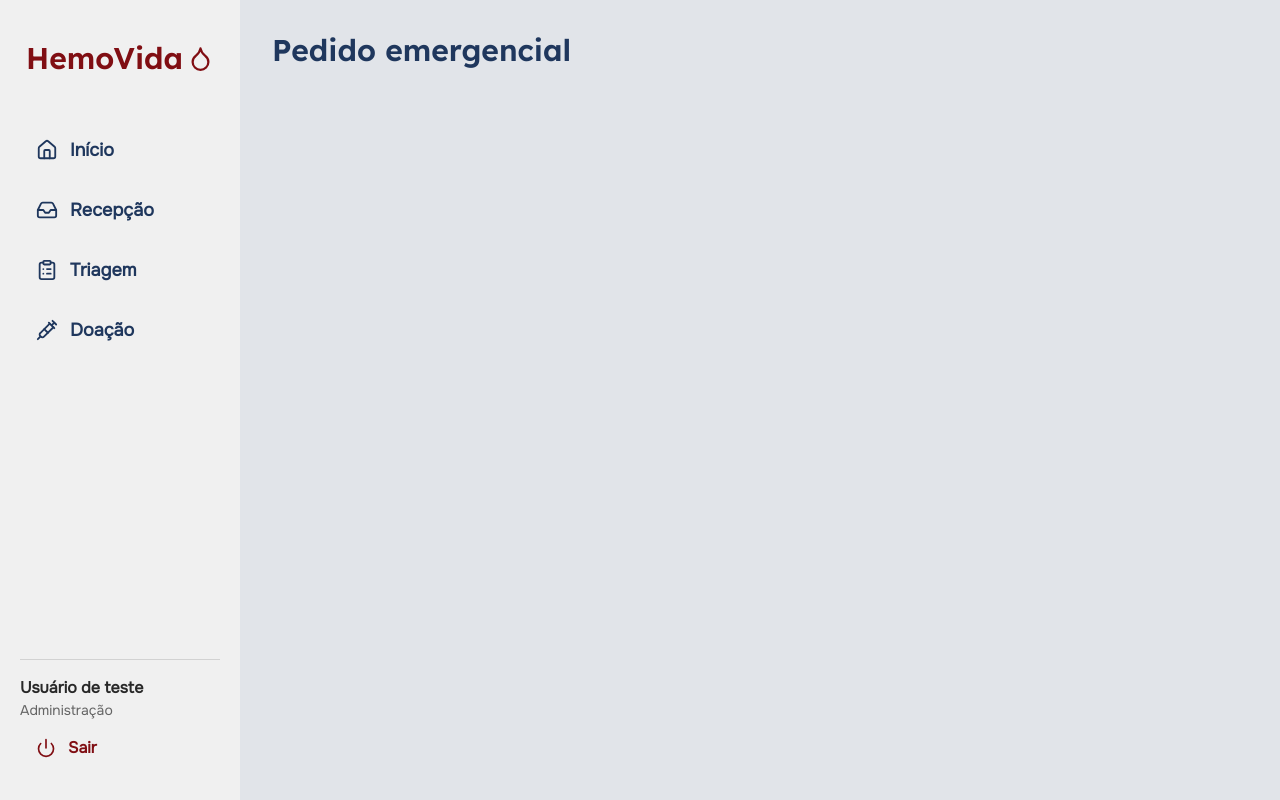
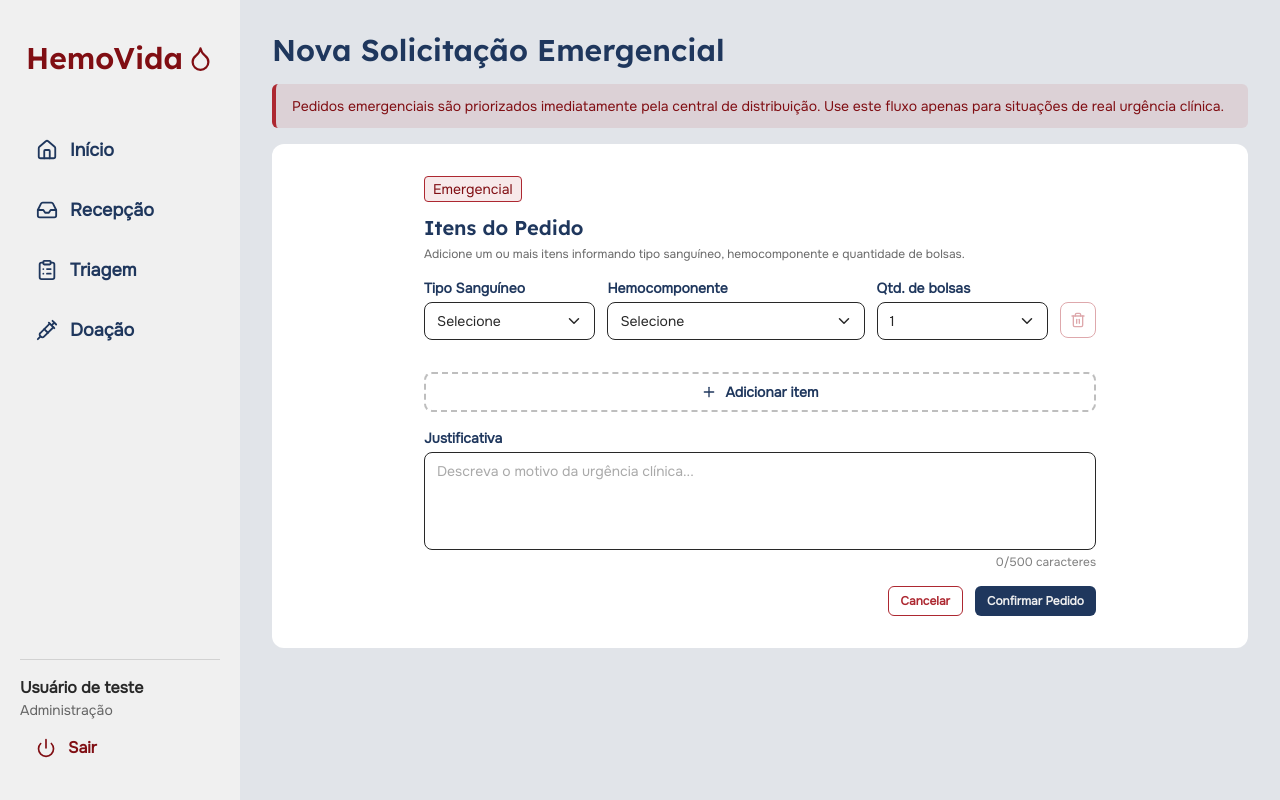
Before and after one commit to RalphMerling/20262M-prj5-hemovida-front-end, a Next.js app: page /admin/demanda/emergencial in a window 1280 px wide. Built offline with nearby package versions, Linux system fonts and the light colour scheme.

Commit message:
feat: tela de pedido emergencial

```diff
--- a/src/app/admin/(painel)/demanda/emergencial/page.tsx
+++ b/src/app/admin/(painel)/demanda/emergencial/page.tsx
@@ -1,8 +1,20 @@
+import { FormularioPedido } from "@/components/demanda/FormularioPedido";
+
+// Pedido emergencial: /admin/demanda/emergencial
 export default function PedidoEmergencial() {
   return (
     <div className="flex flex-col gap-4">
-      <h1 className="text-3xl text-azul-1">Pedido emergencial</h1>
-      {/* TODO: formulário do pedido emergencial */}
+      <h1 className="text-3xl text-azul-1">Nova Solicitação Emergencial</h1>
+
+      <p
+        role="note"
+        className="rounded-md border-l-4 border-vermelho-1 bg-vermelho-1/10 px-4 py-3 text-sm text-vermelho-2"
+      >
+        Pedidos emergenciais são priorizados imediatamente pela central de distribuição. Use este fluxo apenas para
+        situações de real urgência clínica.
+      </p>
+
+      <FormularioPedido tipo="EMERGENCIAL" />
     </div>
   );
 }
--- /dev/null
+++ b/src/components/demanda/CampoJustificativa.tsx
@@ -0,0 +1,46 @@
+import { useId } from "react";
+import type { TextareaHTMLAttributes } from "react";
+
+interface CampoJustificativaProps extends Omit<TextareaHTMLAttributes<HTMLTextAreaElement>, "value" | "maxLength"> {
+  label: string;
+  value: string;
+  maxLength: number;
+  erro?: string;
+}
+
+// Campo de texto grande com contador de caracteres. Visual igual ao InputField (tema admin).
+export function CampoJustificativa({ label, value, maxLength, erro, id, ...resto }: CampoJustificativaProps) {
+  const idGerado = useId();
+  const campoId = id ?? idGerado;
+
+  return (
+    <div className="flex w-full flex-col gap-1">
+      <label htmlFor={campoId} className="text-sm font-bold text-azul-1">
+        {label}
+      </label>
+      <textarea
+        id={campoId}
+        value={value}
+        maxLength={maxLength}
+        rows={4}
+        aria-invalid={erro ? true : undefined}
+        className={`w-full resize-none rounded-lg border bg-card px-3 py-2 text-sm outline-none placeholder:text-preto/40 focus:ring-2 focus:ring-azul-3 ${
+          erro ? "border-vermelho-1" : "border-preto"
+        }`}
+        {...resto}
+      />
+      <div className="flex justify-between gap-2">
+        {erro ? (
+          <p role="alert" className="text-sm text-vermelho-1">
+            {erro}
+          </p>
+        ) : (
+          <span />
+        )}
+        <span className="text-xs text-preto/60">
+          {value.length}/{maxLength} caracteres
+        </span>
+      </div>
+    </div>
+  );
+}
--- a/src/components/demanda/FormularioPedido.tsx
+++ b/src/components/demanda/FormularioPedido.tsx
@@ -5,7 +5,9 @@ import { useRouter } from "next/navigation";
 import { useRef, useState } from "react";
 import type { FormEvent } from "react";
 import { SelectField } from "@/components/form/SelectField";
+import { CampoJustificativa } from "@/components/demanda/CampoJustificativa";
 import { Alert } from "@/components/ui/Alert";
+import { Badge } from "@/components/ui/Badge";
 import { Button } from "@/components/ui/Button";
 import { Card } from "@/components/ui/Card";
 import { ConfirmDialog } from "@/components/ui/ConfirmDialog";
@@ -14,6 +16,7 @@ import type { TipoPedido } from "@/models/pedido";
 const tiposSanguineos = ["A+", "A-", "B+", "B-", "AB+", "AB-", "O+", "O-"];
 const hemocomponentes = ["Concentrado de Hemácias", "Plaquetas", "Plasma", "Outros"];
 const quantidades = Array.from({ length: 20 }, (_, i) => String(i + 1));
+const LIMITE_JUSTIFICATIVA = 500;
 
 type Campo = "tipoSanguineo" | "hemocomponente" | "quantidade";
 
@@ -41,11 +44,16 @@ export function FormularioPedido({ tipo }: { tipo: TipoPedido }) {
   const [itens, setItens] = useState<ItemFormulario[]>([
     { chave: 1, tipoSanguineo: "", hemocomponente: "", quantidade: "1" },
   ]);
+  const [justificativa, setJustificativa] = useState("");
+  const [erroJustificativa, setErroJustificativa] = useState("");
   const [erros, setErros] = useState<Erros>({});
   const [sucesso, setSucesso] = useState(false);
   const [confirmandoCancelar, setConfirmandoCancelar] = useState(false);
 
-  const preenchido = itens.length > 1 || itens.some((i) => i.tipoSanguineo || i.hemocomponente || i.quantidade !== "1");
+  const emergencial = tipo === "EMERGENCIAL";
+  const preenchido =
+    justificativa.trim() !== "" ||
+    itens.length > 1 || itens.some((i) => i.tipoSanguineo || i.hemocomponente || i.quantidade !== "1");
 
   function atualizar(chave: number, campo: Campo, valor: string) {
     setSucesso(false);
@@ -81,15 +89,20 @@ export function FormularioPedido({ tipo }: { tipo: TipoPedido }) {
         novosErros[item.chave] = { ...novosErros[item.chave], hemocomponente: "Selecione o hemocomponente." };
       }
     }
+    // No pedido emergencial a justificativa é obrigatória.
+    const faltaJustificativa = emergencial && justificativa.trim() === "";
+    setErroJustificativa(faltaJustificativa ? "Descreva o motivo da urgência clínica." : "");
+
     setErros(novosErros);
-    if (Object.keys(novosErros).length > 0) {
+    if (Object.keys(novosErros).length > 0 || faltaJustificativa) {
       setSucesso(false);
       return;
     }
 
-    // TODO: com a API: pedidosService.criar({ tipo, itens }). Erros possíveis: 400 validação, 403 perfil.
+    // TODO: com a API: pedidosService.criar({ tipo, itens, justificativa }). Erros possíveis: 400 validação, 403 perfil.
     setSucesso(true);
     setItens([{ chave: proximaChave.current++, tipoSanguineo: "", hemocomponente: "", quantidade: "1" }]);
+    setJustificativa("");
   }
 
   return (
@@ -97,6 +110,11 @@ export function FormularioPedido({ tipo }: { tipo: TipoPedido }) {
       <form onSubmit={confirmar} noValidate // Os [&_...] deixam os campos do SelectField (compartilhado) menores só aqui, sem mexer nele.
       className="mx-auto flex max-w-2xl flex-col gap-4 py-2 [&_label]:text-sm [&_select]:py-2 [&_select]:text-sm">
         <div>
+          {emergencial && (
+            <div className="mb-3">
+              <Badge variante="erro">Emergencial</Badge>
+            </div>
+          )}
           <h2 className="text-xl text-azul-1">Itens do Pedido</h2>
           <p className="mt-1 text-xs text-preto/70">
             Adicione um ou mais itens informando tipo sanguíneo, hemocomponente e quantidade de bolsas.
@@ -157,6 +175,21 @@ export function FormularioPedido({ tipo }: { tipo: TipoPedido }) {
           Adicionar item
         </button>
 
+        {emergencial && (
+          <CampoJustificativa
+            label="Justificativa"
+            placeholder="Descreva o motivo da urgência clínica..."
+            value={justificativa}
+            maxLength={LIMITE_JUSTIFICATIVA}
+            erro={erroJustificativa}
+            onChange={(e) => {
+              setSucesso(false);
+              setErroJustificativa("");
+              setJustificativa(e.target.value);
+            }}
+          />
+        )}
+
         <div className="flex justify-end gap-3">
           <Button type="button" variante="cancelar" tamanho="sm" onClick={cancelar}>
             Cancelar
```
